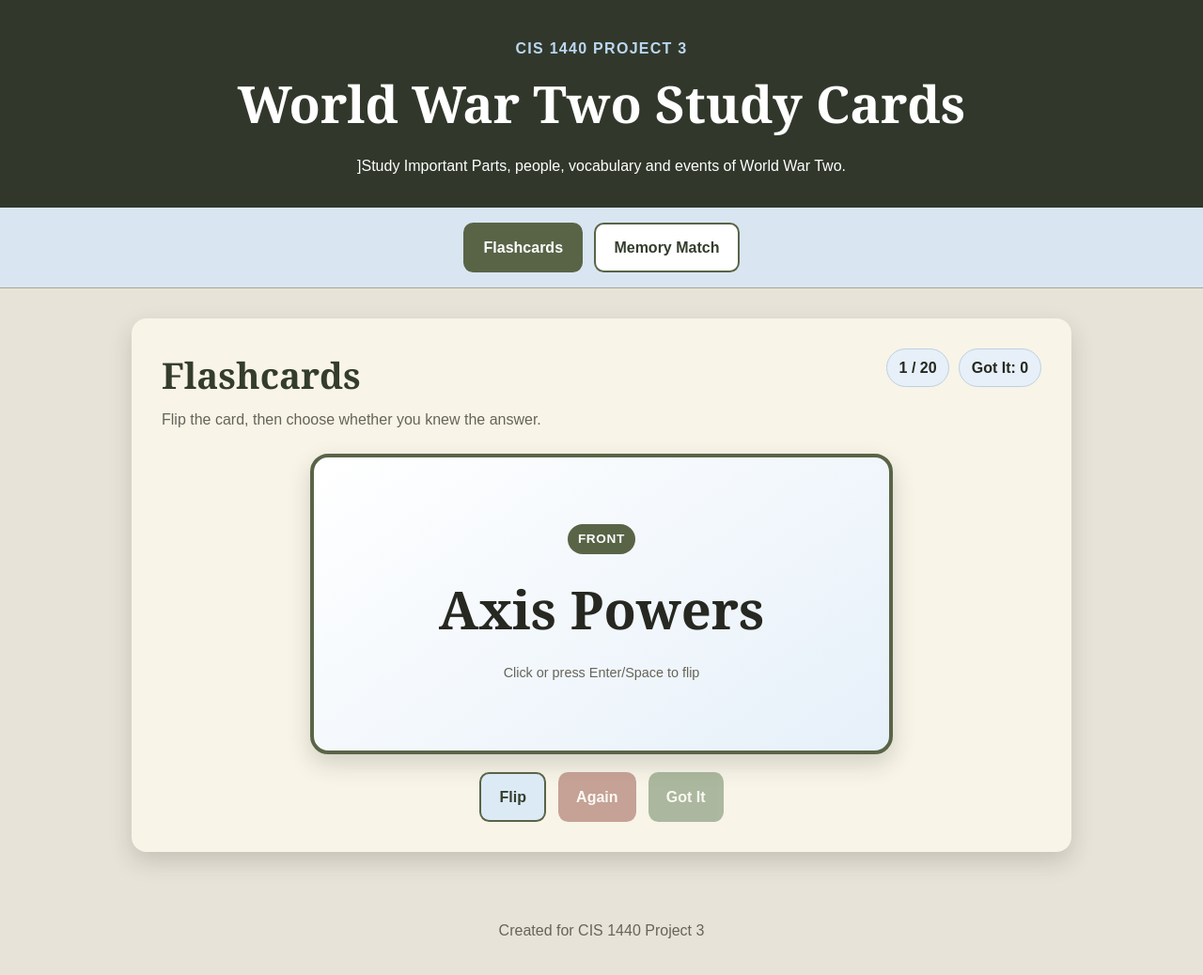
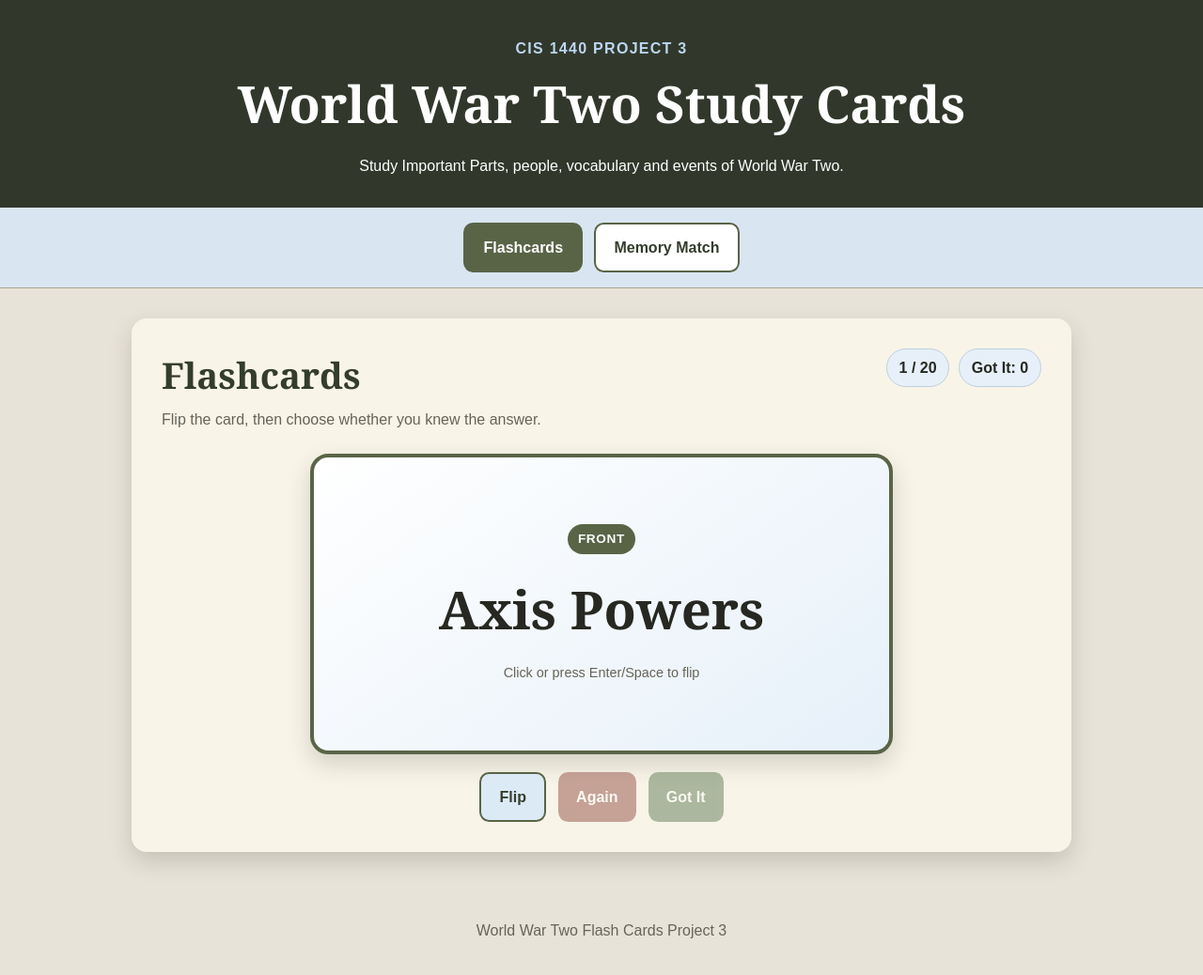
Before and after one commit to HughG101/Project-3, a plain HTML site: page index.html in a window 1280 px wide. Shown: the whole page at 94% size. Drawn offline with Linux system fonts and the light colour scheme.

Commit message:
spelling

```diff
--- a/index.html
+++ b/index.html
@@ -13,7 +13,7 @@
         <div class="header-content">
             <p class="eyebrow">CIS 1440 Project 3</p>
             <h1>World War Two Study Cards</h1>
-            <p>]Study Important Parts, people, vocabulary and events of World War Two.</p>
+            <p>Study Important Parts, people, vocabulary and events of World War Two.</p>
         </div>
     </header>
 
@@ -113,7 +113,7 @@
     </main>
 
     <footer class="site-footer">
-        <p>Created for CIS 1440 Project 3</p>
+        <p>World War Two Flash Cards Project 3</p>
     </footer>
 </body>
 </html>
```
